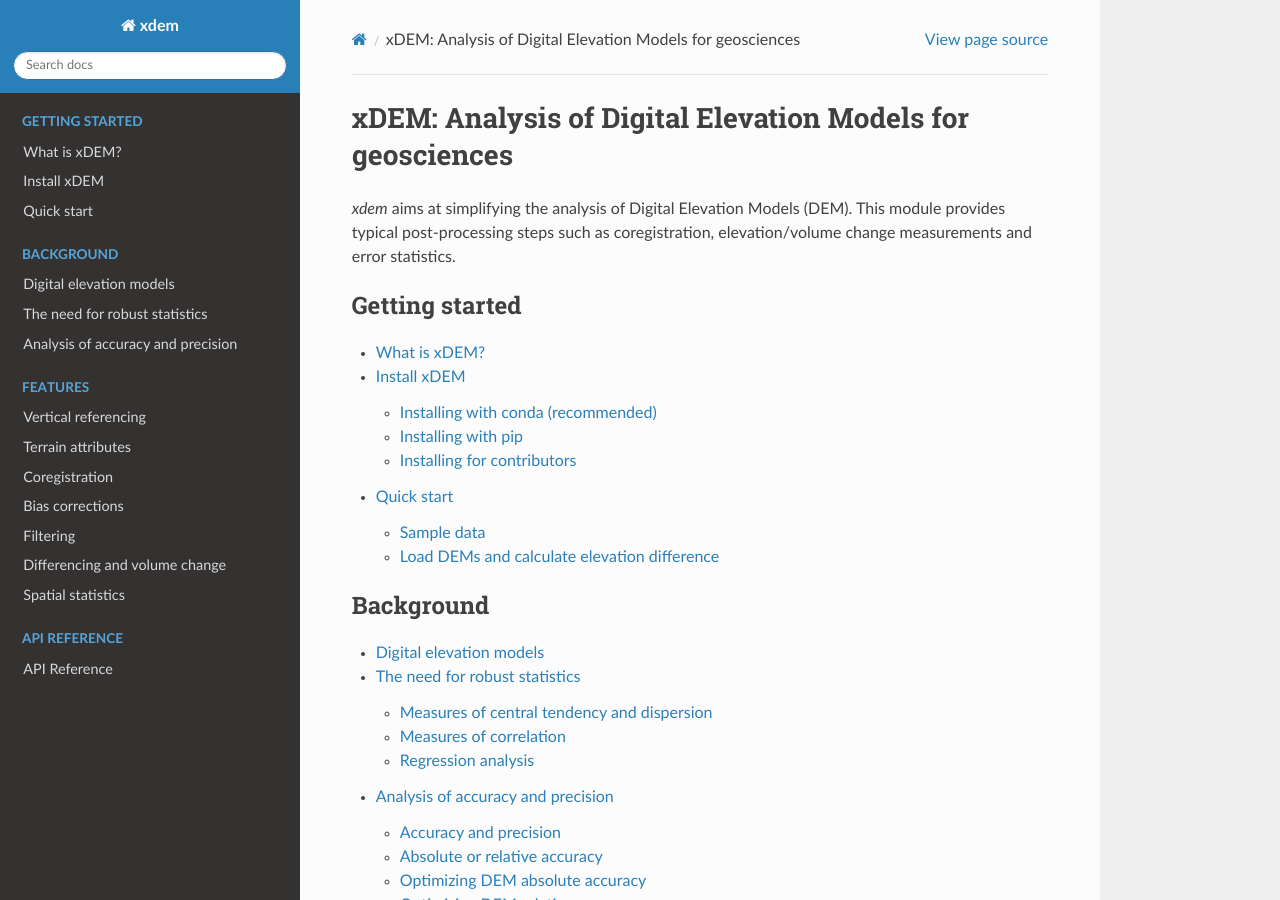
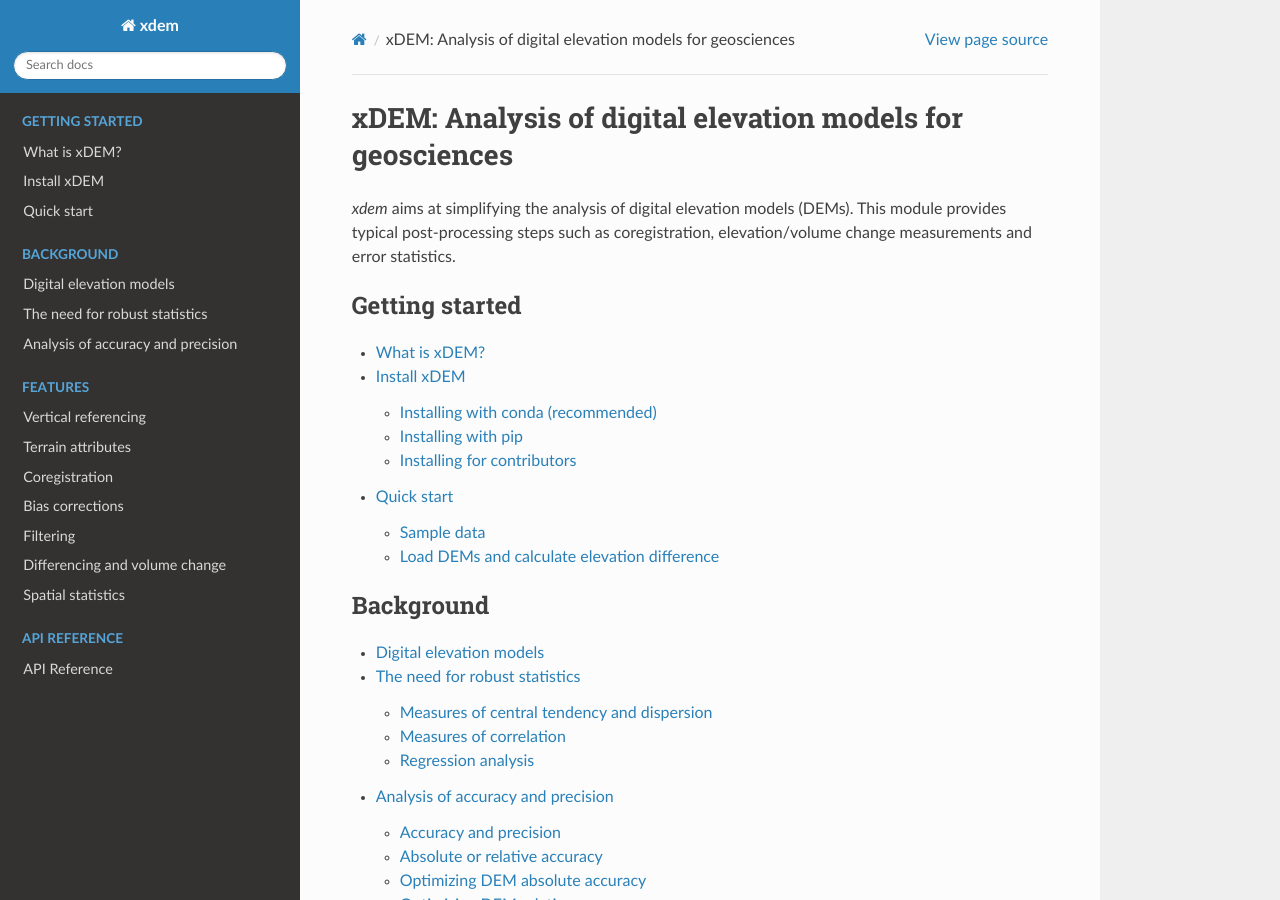
Before and after one commit to GlacioHack/xdem, a Sphinx documentation site: the page built from docs/source/index.rst, in a window 1280 px wide and 900 px high. Built offline with Sphinx 7.4.7 and the Read the Docs theme 2.0.0, drawn with Linux system fonts in a browser that asks for light colours; pages that are not in the unit, such as notebooks, are missing from menus; the version number is read from the project's files by our own code.

Commit message:
Easy fixes following review comments

```diff
--- a/docs/source/index.rst
+++ b/docs/source/index.rst
@@ -3,9 +3,9 @@
    You can adapt this file completely to your liking, but it should at least
    contain the root `toctree` directive.
 
-xDEM: Analysis of Digital Elevation Models for geosciences
+xDEM: Analysis of digital elevation models for geosciences
 ================================
-*xdem* aims at simplifying the analysis of Digital Elevation Models (DEM). This module provides typical post-processing steps such as coregistration, elevation/volume change measurements and error statistics.
+*xdem* aims at simplifying the analysis of digital elevation models (DEMs). This module provides typical post-processing steps such as coregistration, elevation/volume change measurements and error statistics.
 
 .. toctree::
    :maxdepth: 2
--- a/docs/source/install_xdem.rst
+++ b/docs/source/install_xdem.rst
@@ -45,7 +45,7 @@
 
 Installing for contributors
 ---------------------------
-Recommended: Use conda for depencency solving.
+Recommended: Use conda for dependency solving.
 
 .. code-block:: shell
 
--- a/docs/source/intro_dems.rst
+++ b/docs/source/intro_dems.rst
@@ -3,4 +3,4 @@
 Digital elevation models
 ========================
 
-In construction
+TODO
--- a/docs/source/quick_start.rst
+++ b/docs/source/quick_start.rst
@@ -10,7 +10,7 @@
 
 .. code-block:: python
 
-        xdem.examples.download_longyearbyen_examples(overwrite=False)
+        xdem.examples.download_longyearbyen_examples()
 
 The dataset keys and paths can be found from
 
--- a/docs/source/vertical_ref.rst
+++ b/docs/source/vertical_ref.rst
@@ -3,4 +3,4 @@
 Vertical referencing
 ====================
 
-In construction
+TODO
```
Also changed, not shown: 1 other file.
